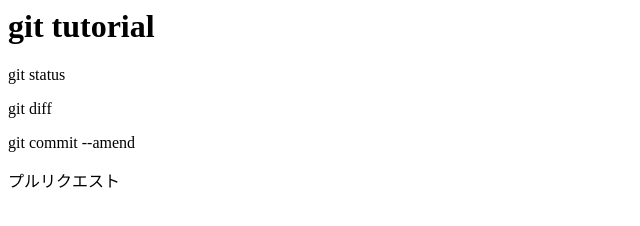
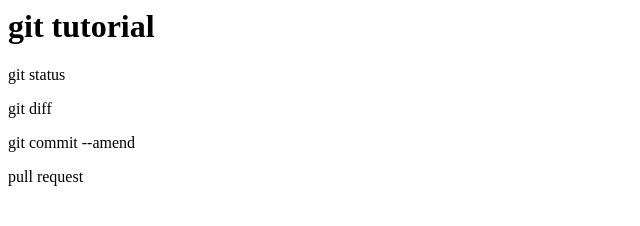
Before and after one commit to fuupii/git_tutorial, a plain HTML site: page index.html in a window 1280 px wide. Shown: the full height of the page, 0-640 px from the left. Drawn offline with Linux system fonts and the light colour scheme.

Commit message:
pull requestを追記

```diff
--- a/index.html
+++ b/index.html
@@ -2,4 +2,4 @@
 <p>git status</p>
 <p>git diff</p>
 <p>git commit --amend</p>
-<p>プルリクエスト</p>
+<p>pull request</p>
```
